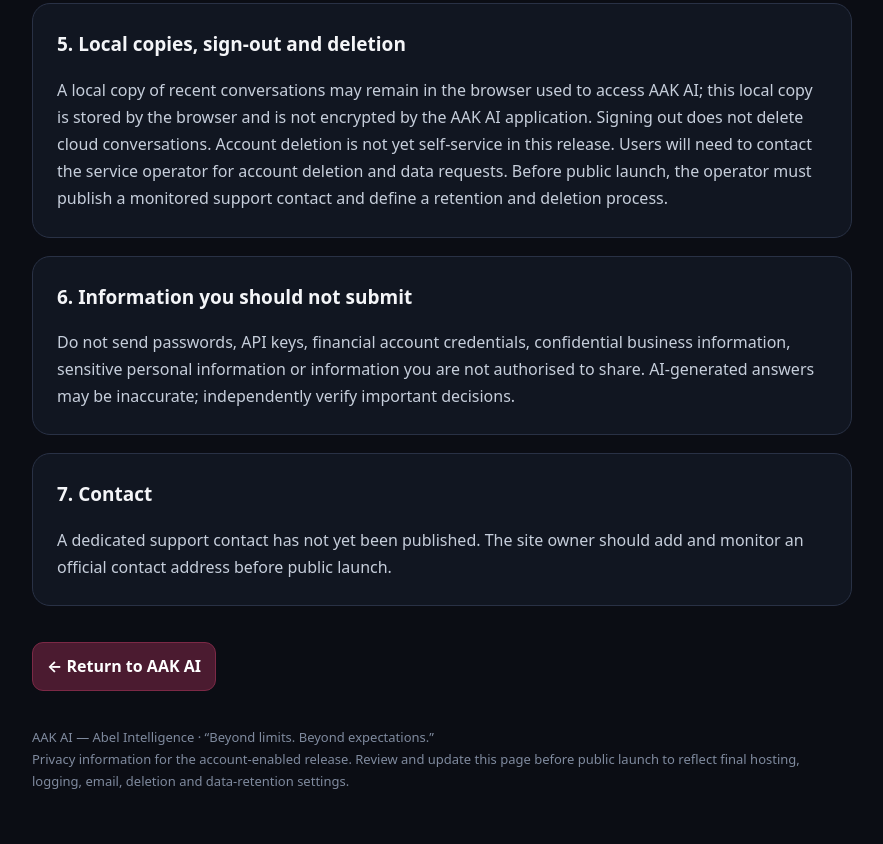
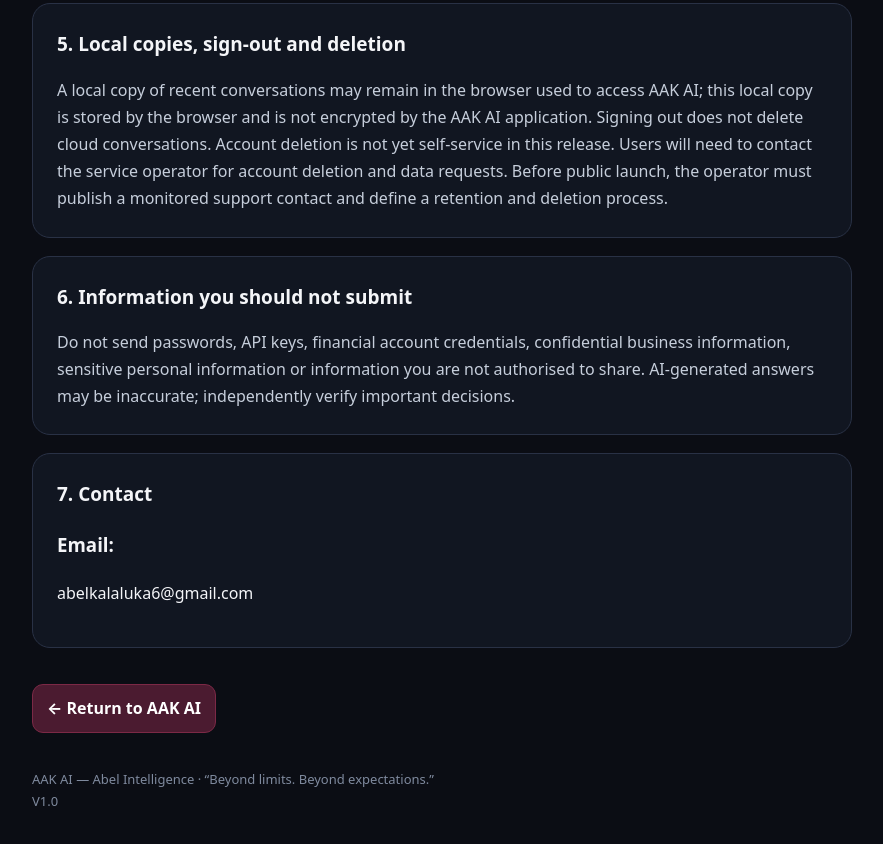
Before and after one commit to abelkalaluka6-rgb/ai, a plain HTML site: page privacy.html in a window 1280 px wide. Shown: the part 1507-2351 px from the top of the page, without its empty margins (198-1081 px from the left). Drawn offline with Linux system fonts and the light colour scheme.

Commit message:
Update privacy.html

```diff
--- a/privacy.html
+++ b/privacy.html
@@ -22,7 +22,7 @@
   <section class="panel"><h2>4. Account information and service providers</h2><p>Account registration, sign-in, email confirmation and password recovery are handled by Supabase Auth. Conversation content is stored in the Supabase database when cloud sync is enabled. Supabase processes account and database information under its applicable terms and privacy documentation. AAK AI does not store users' raw passwords. The browser configuration contains only the Supabase project URL and public publishable key; privileged service-role keys must never be placed in client code.</p></section>
   <section class="panel"><h2>5. Local copies, sign-out and deletion</h2><p>A local copy of recent conversations may remain in the browser used to access AAK AI; this local copy is stored by the browser and is not encrypted by the AAK AI application. Signing out does not delete cloud conversations. Account deletion is not yet self-service in this release. Users will need to contact the service operator for account deletion and data requests. Before public launch, the operator must publish a monitored support contact and define a retention and deletion process.</p></section>
   <section class="panel"><h2>6. Information you should not submit</h2><p>Do not send passwords, API keys, financial account credentials, confidential business information, sensitive personal information or information you are not authorised to share. AI-generated answers may be inaccurate; independently verify important decisions.</p></section>
-  <section class="panel"><h2>7. Contact</h2><p>A dedicated support contact has not yet been published. The site owner should add and monitor an official contact address before public launch.</p></section>
+  <section class="panel"><h2>7. Contact</h2><p><h3>Email:</h3> abelkalaluka6@gmail.com</p></section>
   <a class="back" href="/">← Return to AAK AI</a>
-  <p class="fine">AAK AI — Abel Intelligence · “Beyond limits. Beyond expectations.”<br>Privacy information for the account-enabled release. Review and update this page before public launch to reflect final hosting, logging, email, deletion and data-retention settings.</p>
+  <p class="fine">AAK AI — Abel Intelligence · “Beyond limits. Beyond expectations.”<br>V1.0</p>
 </main></body></html>
```
